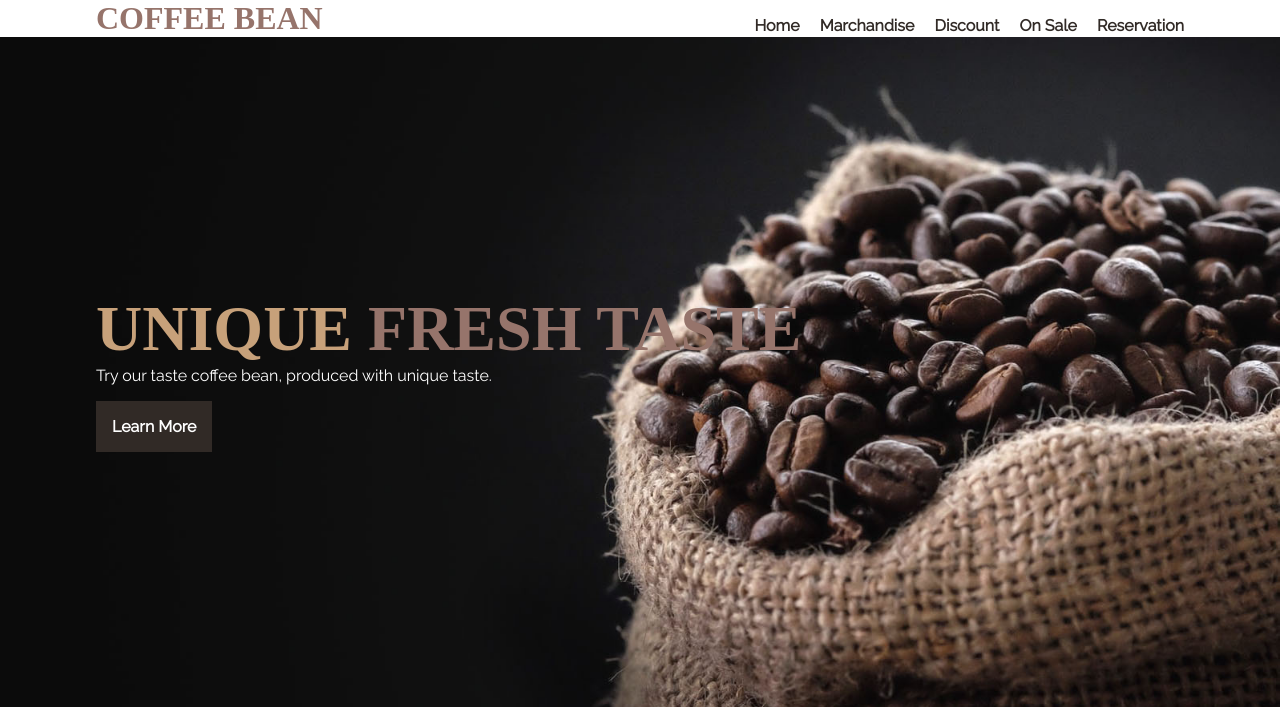
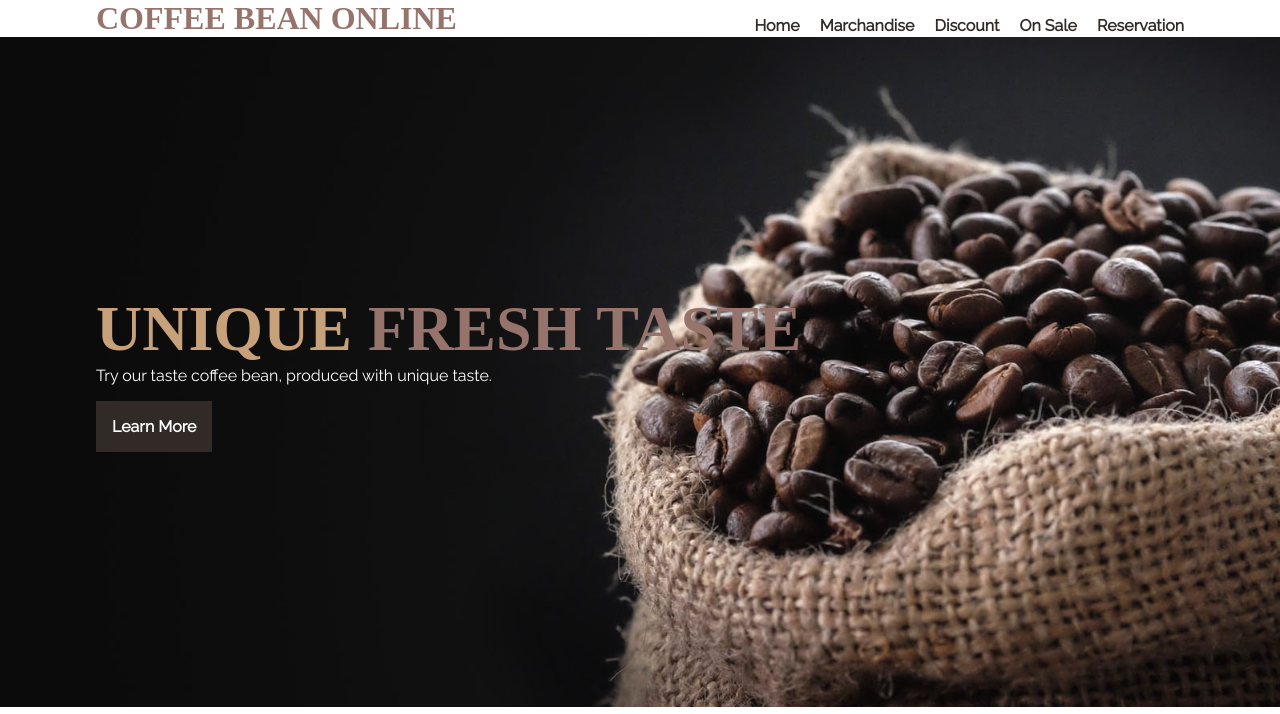
Before and after one commit to Airi-L/coffee-bean, a plain HTML site: page index.html in a window 1280 px wide. Shown: the top 714 px of the page. Drawn offline with Linux system fonts and the light colour scheme; grey boxes are pictures that could not be loaded; files whose address does not match are found by name.

Commit message:
changed the logo name

```diff
--- a/index.html
+++ b/index.html
@@ -11,7 +11,7 @@
     <div class="wrapper">
         <!-- <header section> -->
     <div class="nav">
-        <h1><a href="#">coffee bean</a></h1>
+        <h1><a href="#">coffee bean online</a></h1>
         <ul>
             <li><a href="#">home</a></li>
             <li><a href="">marchandise</a></li>
```
